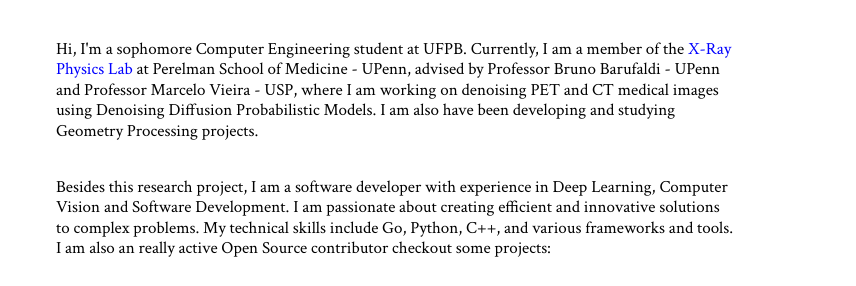
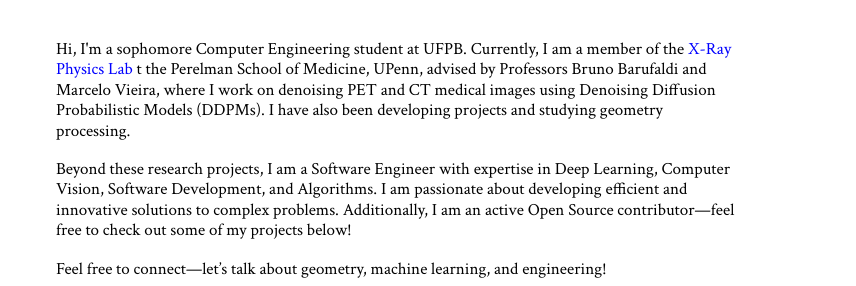
Before and after one commit to gabrielfnayres/gabrielfnayres.github.io, a website: page website/index.html in a window 1280 px wide. Shown: the part 41-327 px from the top of the page, 424-1280 px from the left. Drawn offline with Linux system fonts and the light colour scheme.

Commit message:
done haha

```diff
--- a/website/index.html
+++ b/website/index.html
@@ -46,13 +46,17 @@
 
     <div id="main">
         <p id="about">
-            Hi, I'm a sophomore Computer Engineering student at UFPB. Currently, I am a member of the <a href="https://www.pennmedicine.org/departments-and-centers/department-of-radiology/radiology-research/labs-and-centers/quantitative/xray-physics-lab-xpl" style="color: blue;">X-Ray Physics Lab</a> at Perelman School of Medicine - UPenn, advised by Professor Bruno Barufaldi - UPenn and Professor Marcelo Vieira - USP, where I am working on denoising PET and CT medical images using Denoising Diffusion Probabilistic Models. I am also have been developing and studying Geometry Processing projects.
+            Hi, I'm a sophomore Computer Engineering student at UFPB. Currently, I am a member of the <a href="https://www.pennmedicine.org/departments-and-centers/department-of-radiology/radiology-research/labs-and-centers/quantitative/xray-physics-lab-xpl" style="color: blue;">X-Ray Physics Lab</a> t the Perelman School of Medicine, UPenn, advised by Professors Bruno Barufaldi and Marcelo Vieira, where I work on denoising PET and CT medical images using Denoising Diffusion Probabilistic Models (DDPMs). I have also been developing projects and studying geometry processing.
         </p>
 		<br>
 
-		<br>
+		<p id="about">
+            Beyond these research projects, I am a Software Engineer with expertise in Deep Learning, Computer Vision, Software Development, and Algorithms. I am passionate about developing efficient and innovative solutions to complex problems. Additionally, I am an active Open Source contributor—feel free to check out some of my projects below!
+        </p>
+        <br>
+
         <p id="about">
-            Besides this research project, I am a software developer with experience in Deep Learning, Computer Vision and Software Development. I am passionate about creating efficient and innovative solutions to complex problems. My technical skills include Go, Python, C++, and various frameworks and tools. I am also an really active Open Source contributor checkout some projects:
+            Feel free to connect—let’s talk about geometry, machine learning, and engineering!
         </p>
 
         <h2 id="research">Projects</h2>
```
